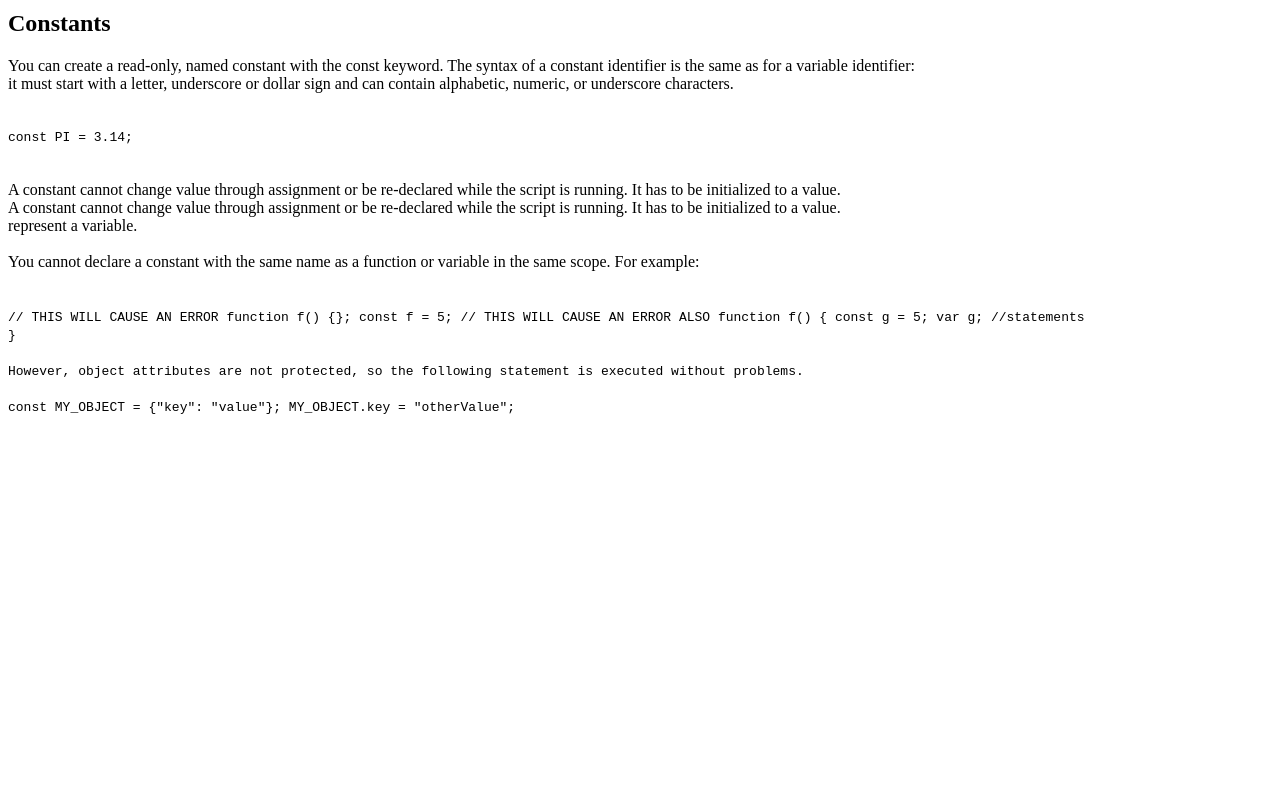
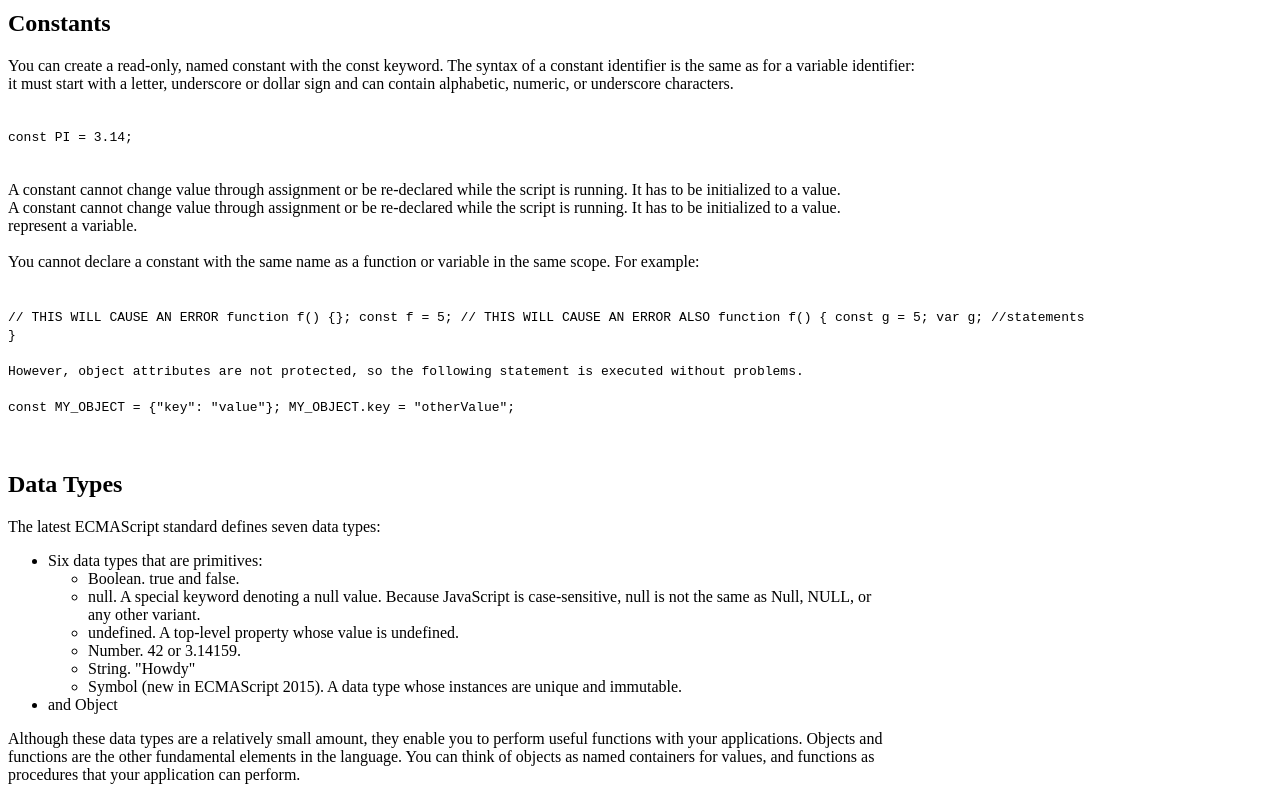
Before and after one commit to Abdulahadahmadi/Technical-Documentation-Page, a plain HTML site: page index.html in a window 1280 px wide. Shown: the part 2044-2844 px from the top of the page. Before the commit the page ends 2511 px from the top, so only its background shows below. Drawn offline with Linux system fonts and the light colour scheme.

Commit message:
data types section added to project

```diff
--- a/index.html
+++ b/index.html
@@ -136,6 +136,27 @@
         </p>
     </section>
 
+    <section class="main-section">
+        <header id="data_types"><h2>Data Types</h2></header>
+        <p>
+            The latest ECMAScript standard defines seven data types:<br>
+            <ul>
+                <li>Six data types that are primitives:</li>
+                <ul>
+                    <li>Boolean. true and false.</li>
+                    <li>null. A special keyword denoting a null value. Because JavaScript is case-sensitive, null is not the same as Null, NULL, or<br>any other variant.</li>
+                    <li>undefined. A top-level property whose value is undefined.</li>
+                    <li>Number. 42 or 3.14159.</li>
+                    <li>String. "Howdy"</li>
+                    <li>Symbol (new in ECMAScript 2015). A data type whose instances are unique and immutable.</li>
+                </ul>
+                <li>and Object</li>
+            </ul>
+            Although these data types are a relatively small amount, they enable you to perform useful functions with your applications. Objects and<br>
+            functions are the other fundamental elements in the language. You can think of objects as named containers for values, and functions as<br>
+            procedures that your application can perform.<br>
+        </p>
+    </section>
 
 
     </main>
```
